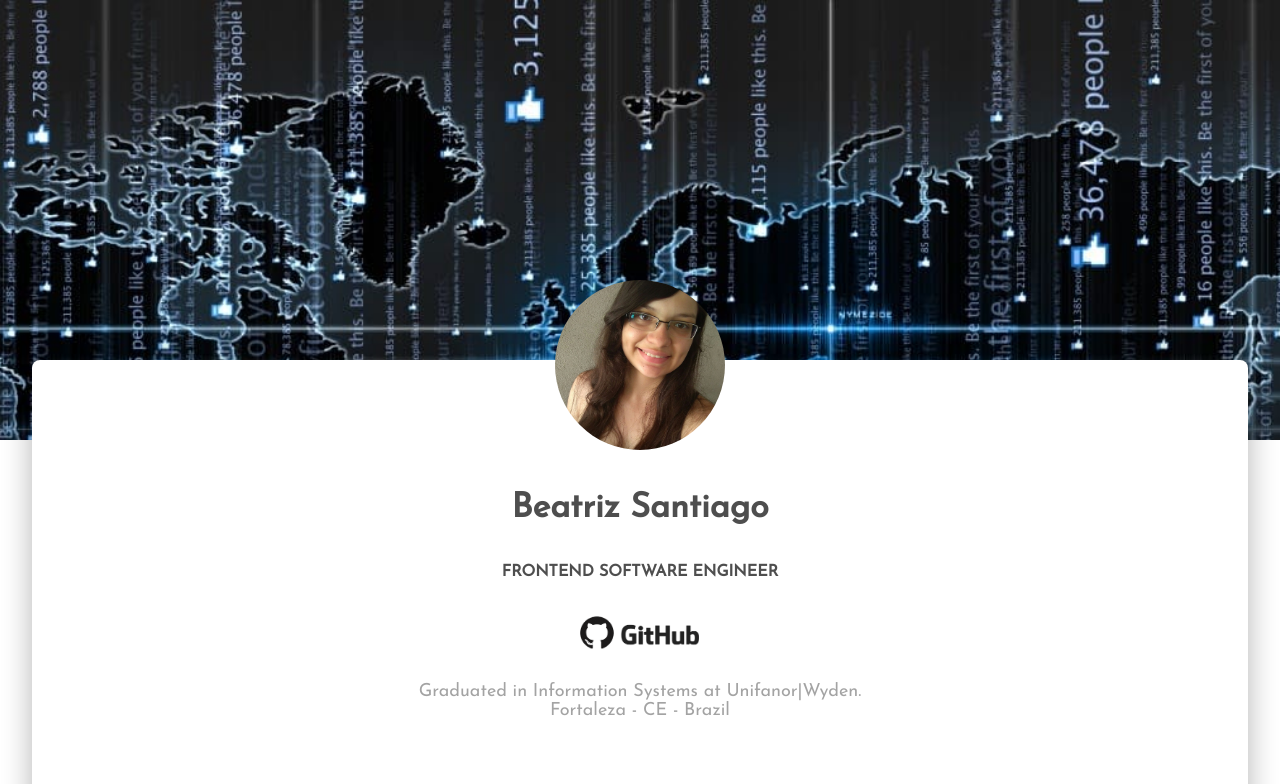
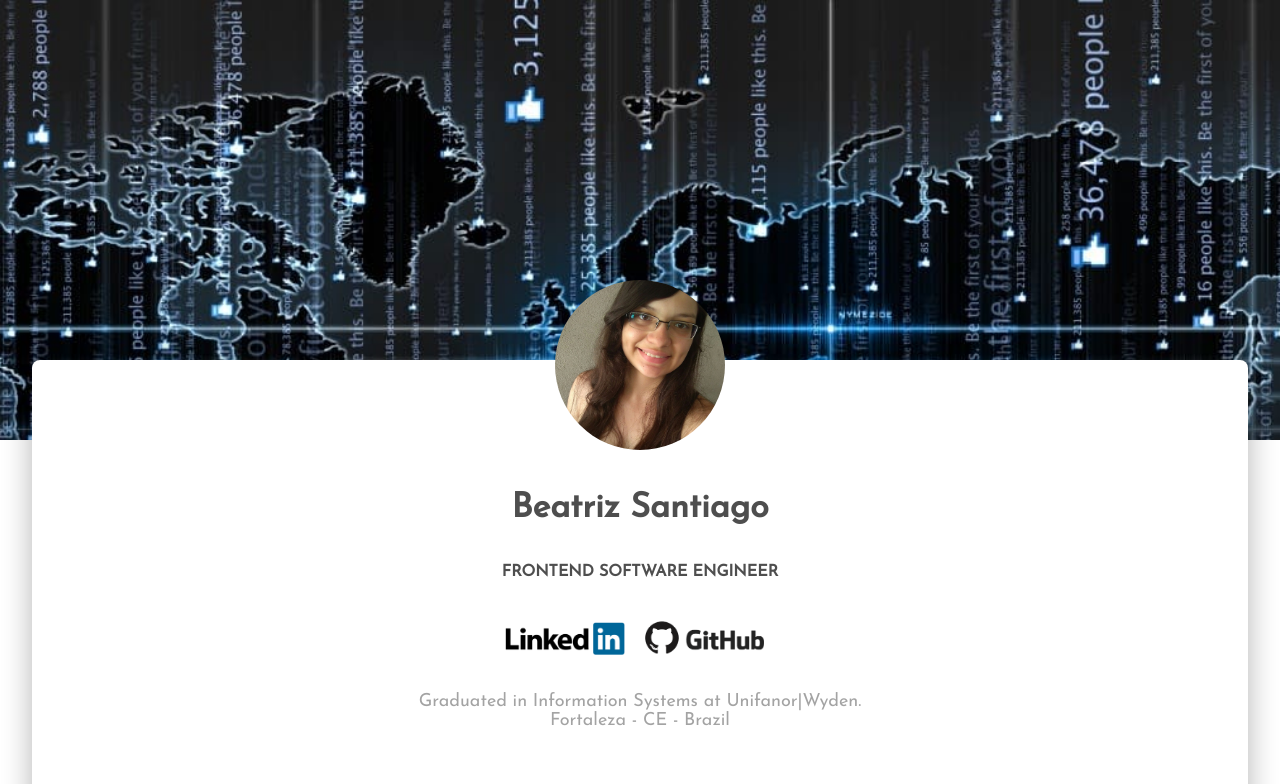
Before and after one commit to beatrizsantiago/beatrizsantiago.github.io, a plain HTML site: page index.html in a window 1280 px wide. Shown: the top 784 px of the page. Drawn offline with Linux system fonts and the light colour scheme.

Commit message:
✨ Add link to linkedin

```diff
--- a/css/main.css
+++ b/css/main.css
@@ -77,9 +77,24 @@ hr {
   line-height: 1.2;
 }
 
+.about-me .social-networks {
+  display: flex;
+  justify-content: center;
+  align-items: center;
+  flex-direction: row;
+  flex-wrap: wrap;
+}
+
 .about-me .github-icon {
   position: relative;
   width: 140px;
+  margin: 5px;
+}
+
+.about-me .linkedin-icon {
+  position: relative;
+  width: 120px;
+  margin: 5px;
 }
 
 .about-me p {
--- a/index.html
+++ b/index.html
@@ -18,7 +18,10 @@
                 <img class="profile" src="img/profile.jpg" alt="Perfil">
                 <h1>Beatriz Santiago</h1>
                 <h3>Frontend Software Engineer</h3>
-                <a href="https://github.com/beatrizsantiago"><img class="github-icon" src="img/github.png" alt="Github"></a>
+                <div class="social-networks">
+                    <a href="https://www.linkedin.com/in/beatriz-santiago-12215312b/"><img class="linkedin-icon" src="img/linkedin.png" alt="LinkedIn"></a>
+                    <a href="https://github.com/beatrizsantiago"><img class="github-icon" src="img/github.png" alt="Github"></a>
+                </div>
                 <p>Graduated in Information Systems at Unifanor|Wyden. <br /> Fortaleza - CE - Brazil</p>
             </section>
 
```
Also changed, not shown: img/linkedin.png (added).
